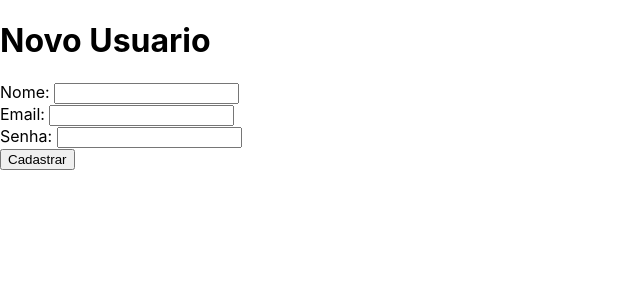
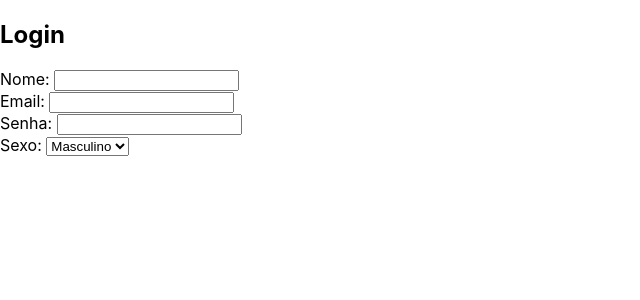
Before and after one commit to urielleverkhan/estudoReact, a React (Create React App) app: page / in a window 1280 px wide. Shown: the top 300 px of the page, without its empty margins (0-640 px from the left). Built offline with nearby package versions, Linux system fonts and the light colour scheme.

Commit message:
- aula 44 melhorando formulario

```diff
--- a/src/App.js
+++ b/src/App.js
@@ -1,47 +1,50 @@
 import { render } from '@testing-library/react';
 import React, {Component} from 'react';
+
 
 
 class App extends Component{
     constructor (props){
         super(props);
-        this.state ={
-            nome: '',
-            email: '',
-            senha: '',
-            error: ''
+        this.state = {
+           form:{
+                nome: ' ',
+                email: '',
+                senha: '',
+                sexo: '' }
         }
-        this.cadastrar = this.cadastrar.bind(this);
+        this.dadosForm = this.dadosForm.bind(this);
 
     }
-    cadastrar(event){
-        const{nome, email, senha} =this.state;
-        if (nome !== '' && email !== '' && senha !== ''){
-        alert(`Nome: ${nome} \nEmail: ${email} \nSenha: ${senha}`);
-        }else{
-            this.setState({error: 'Ops! parece que está faltando algo'});
-        }
-        event.preventDefault();
+    dadosForm(e){
+        let form= this.state.form;
+        form[e.target.name] = e.target.value;
+        this.setState({form: form});
     }
 
     render(){
         return(
             <div>
-               <h1>Novo Usuario</h1>
-                {this.state.error && <p>{this.state.error}</p>}
-               <form onSubmit={this.cadastrar}>
-                   Nome: <input type="text" value={this.state.nome}
-                        onChange={(e) => this.setState({nome: e.target.value})} /><br/>
-                   Email: <input type="email" value={this.state.email}
-                        onChange={(e) => this.setState({email: e.target.value})} /><br/>
-                   Senha: <input type="password" value={this.state.senha}
-                        onChange={(e) => this.setState({senha: e.target.value})} /><br/>
-                    <button type="submit">Cadastrar</button>
-               </form>
+
+                <h2>Login</h2>
+                Nome: <input type="text" name="nome" value={this.state.form.nome} onChange={this.dadosForm} /><br/>
+                Email: <input type="email" name="email" value={this.state.form.email} onChange={this.dadosForm} /><br/>
+                Senha: <input type="password" name="senha" value={this.state.form.senha} onChange={this.dadosForm} /><br/>
+                Sexo: <select name="sexo" value={this.state.form.sexo} onChange={this.dadosForm}>
+                    <option value="masculino">Masculino</option>
+                    <option value="feminino">Feminino</option>
+                </select>
+
+                <div>
+                    <h3>{this.state.form.nome}</h3>
+                    <h2>{this.state.form.email}</h2>
+                    <h2>{this.state.form.senha}</h2>
+                    <h2>{this.state.form.sexo}</h2>
+                </div>
 
             </div>
         );
     }
+
 }
-
 export default App;
```
